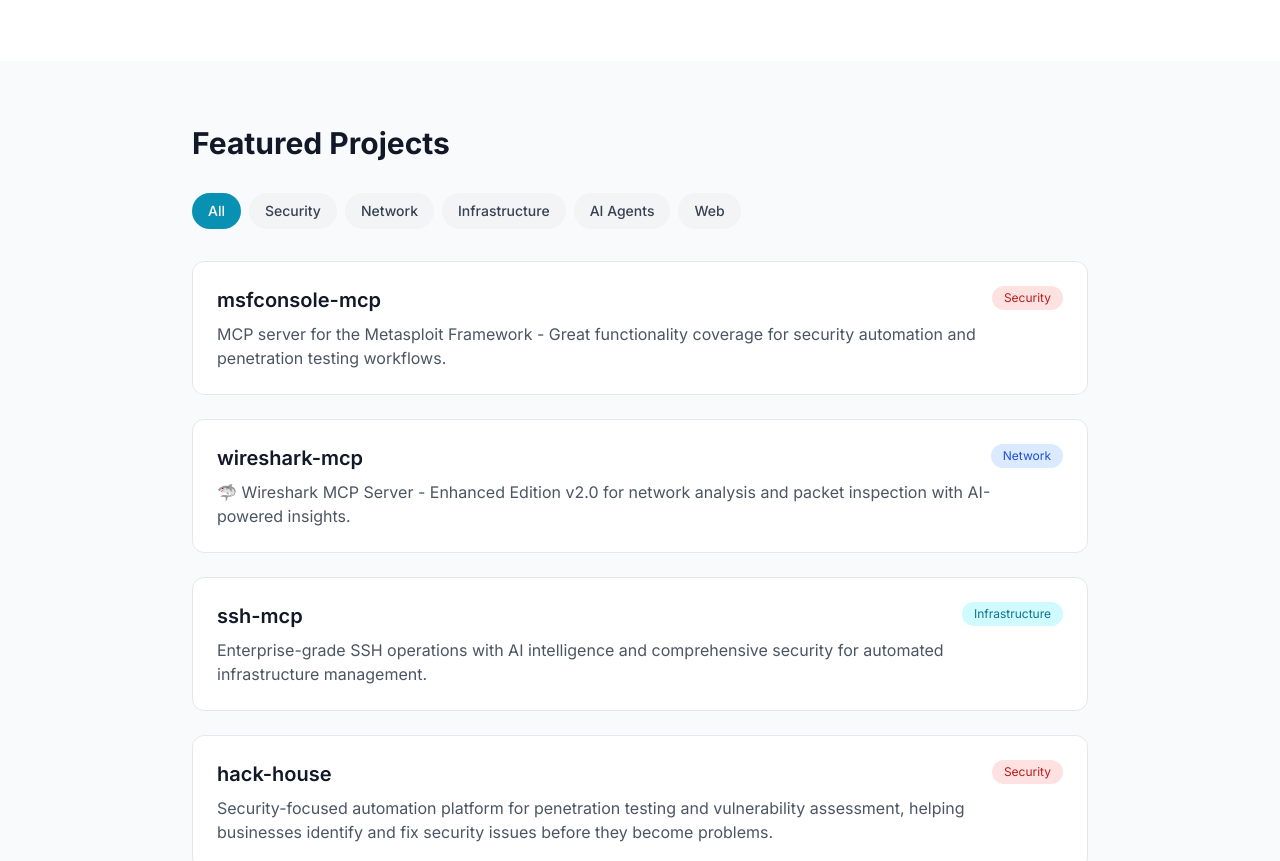
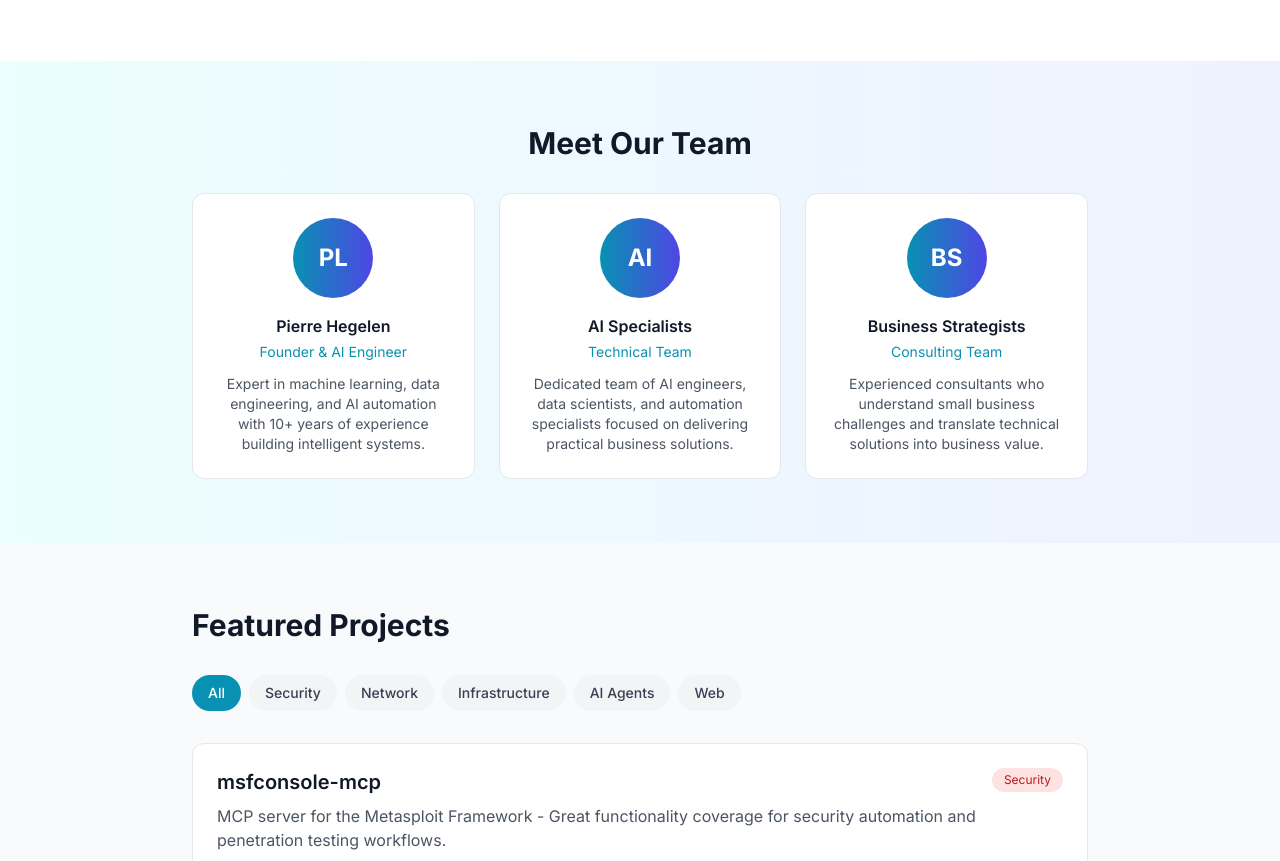
Before and after one commit to lyftium/lyftium.github.io, a website: page index.html in a window 1280 px wide. Shown: the part 1096-1957 px from the top of the page. Drawn offline with nearby package versions, Linux system fonts and the light colour scheme; files that its build step writes are made by us from their sources.

Commit message:
Add team section showcasing founder, AI specialists, and business strategists

```diff
--- a/index.html
+++ b/index.html
@@ -197,7 +197,7 @@
             <div class="mb-4">
                 <span class="px-3 py-1 bg-cyan-100 dark:bg-cyan-900 text-cyan-700 dark:text-cyan-300 rounded-full text-sm font-medium">Trusted by 50+ businesses worldwide</span>
             </div>
-            <h1 class="text-5xl font-bold mb-6">
+            <h1 class="text-3xl md:text-5xl font-bold mb-6">
                 AI Solutions That <span class="gradient-text">Grow Your Business</span>
             </h1>
             <p class="text-xl text-gray-600 dark:text-gray-300 mb-4 leading-relaxed">
@@ -246,6 +246,33 @@
                 <div class="text-center p-4">
                     <div class="text-3xl font-bold text-cyan-700 dark:text-cyan-400 mb-2">3x</div>
                     <div class="text-sm text-gray-600 dark:text-gray-300">Productivity Increase</div>
+                </div>
+            </div>
+        </div>
+    </section>
+
+    <!-- Team Section -->
+    <section class="py-16 px-6 bg-gradient-to-r from-cyan-50 to-indigo-50 dark:from-gray-800 dark:to-gray-900">
+        <div class="max-w-4xl mx-auto">
+            <h2 class="text-3xl font-bold mb-8 text-center text-gray-900 dark:text-white">Meet Our Team</h2>
+            <div class="grid md:grid-cols-3 gap-6">
+                <div class="bg-white dark:bg-gray-800 rounded-xl p-6 border border-gray-200 dark:border-gray-700 card-hover text-center">
+                    <div class="w-20 h-20 bg-gradient-to-r from-cyan-600 to-indigo-600 rounded-full flex items-center justify-center mx-auto mb-4 text-white text-2xl font-bold">PL</div>
+                    <h3 class="font-semibold text-gray-900 dark:text-white mb-1">Pierre Hegelen</h3>
+                    <p class="text-sm text-cyan-600 dark:text-cyan-400 mb-3">Founder & AI Engineer</p>
+                    <p class="text-sm text-gray-600 dark:text-gray-300">Expert in machine learning, data engineering, and AI automation with 10+ years of experience building intelligent systems.</p>
+                </div>
+                <div class="bg-white dark:bg-gray-800 rounded-xl p-6 border border-gray-200 dark:border-gray-700 card-hover text-center">
+                    <div class="w-20 h-20 bg-gradient-to-r from-cyan-600 to-indigo-600 rounded-full flex items-center justify-center mx-auto mb-4 text-white text-2xl font-bold">AI</div>
+                    <h3 class="font-semibold text-gray-900 dark:text-white mb-1">AI Specialists</h3>
+                    <p class="text-sm text-cyan-600 dark:text-cyan-400 mb-3">Technical Team</p>
+                    <p class="text-sm text-gray-600 dark:text-gray-300">Dedicated team of AI engineers, data scientists, and automation specialists focused on delivering practical business solutions.</p>
+                </div>
+                <div class="bg-white dark:bg-gray-800 rounded-xl p-6 border border-gray-200 dark:border-gray-700 card-hover text-center">
+                    <div class="w-20 h-20 bg-gradient-to-r from-cyan-600 to-indigo-600 rounded-full flex items-center justify-center mx-auto mb-4 text-white text-2xl font-bold">BS</div>
+                    <h3 class="font-semibold text-gray-900 dark:text-white mb-1">Business Strategists</h3>
+                    <p class="text-sm text-cyan-600 dark:text-cyan-400 mb-3">Consulting Team</p>
+                    <p class="text-sm text-gray-600 dark:text-gray-300">Experienced consultants who understand small business challenges and translate technical solutions into business value.</p>
                 </div>
             </div>
         </div>
@@ -767,7 +794,7 @@
     <section class="py-16 px-6 bg-gradient-to-r from-cyan-50 to-indigo-50 dark:from-gray-800 dark:to-gray-900">
         <div class="max-w-4xl mx-auto">
             <h2 class="text-3xl font-bold mb-8 text-center text-gray-900 dark:text-white">How We Work</h2>
-            <div class="grid md:grid-cols-4 gap-6">
+            <div class="grid grid-cols-1 md:grid-cols-4 gap-6">
                 <div class="text-center">
                     <div class="w-16 h-16 bg-cyan-600 rounded-full flex items-center justify-center mx-auto mb-4 text-white text-2xl font-bold">1</div>
                     <h3 class="font-semibold mb-2 text-gray-900 dark:text-white">Discovery</h3>
```
